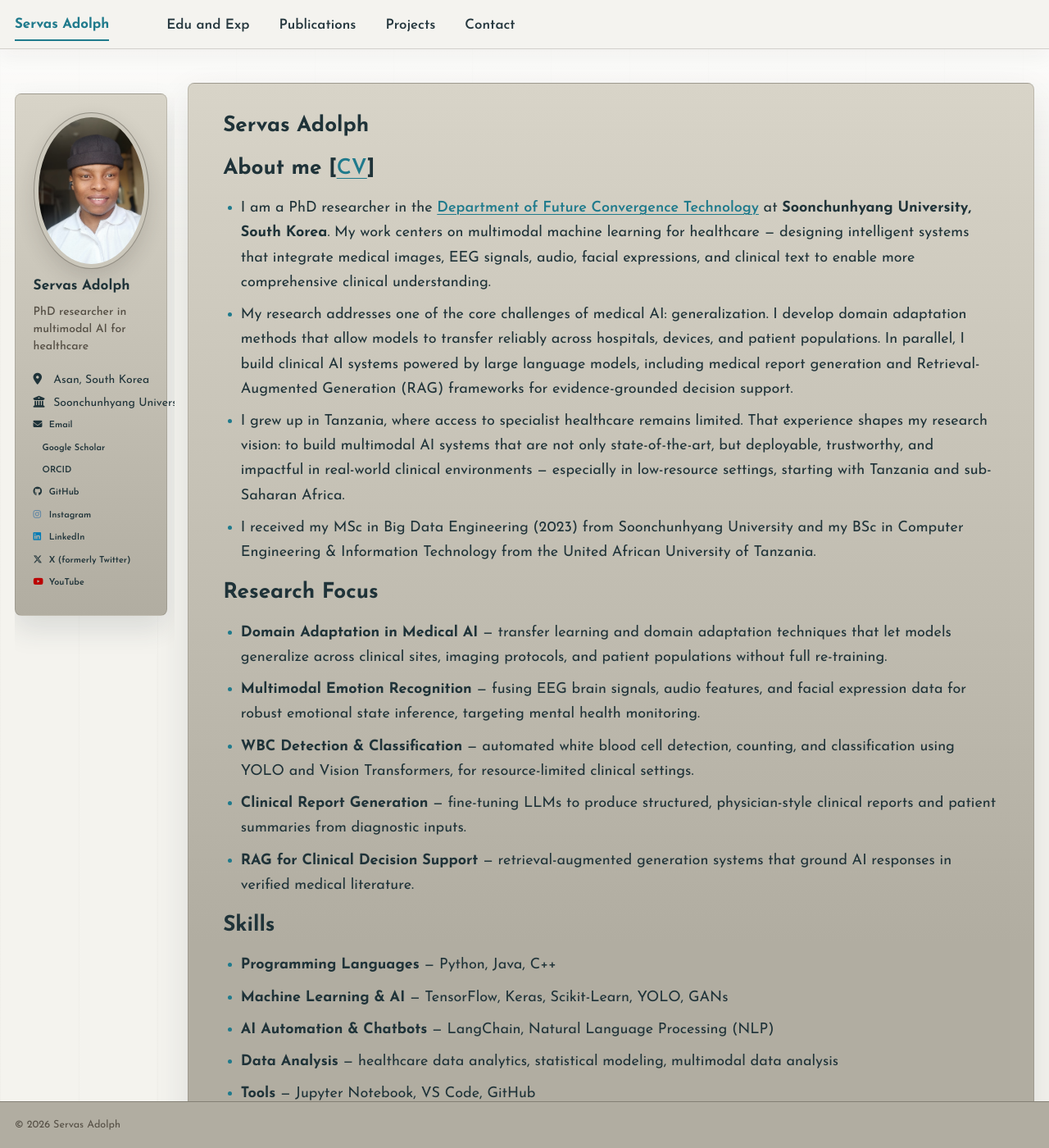
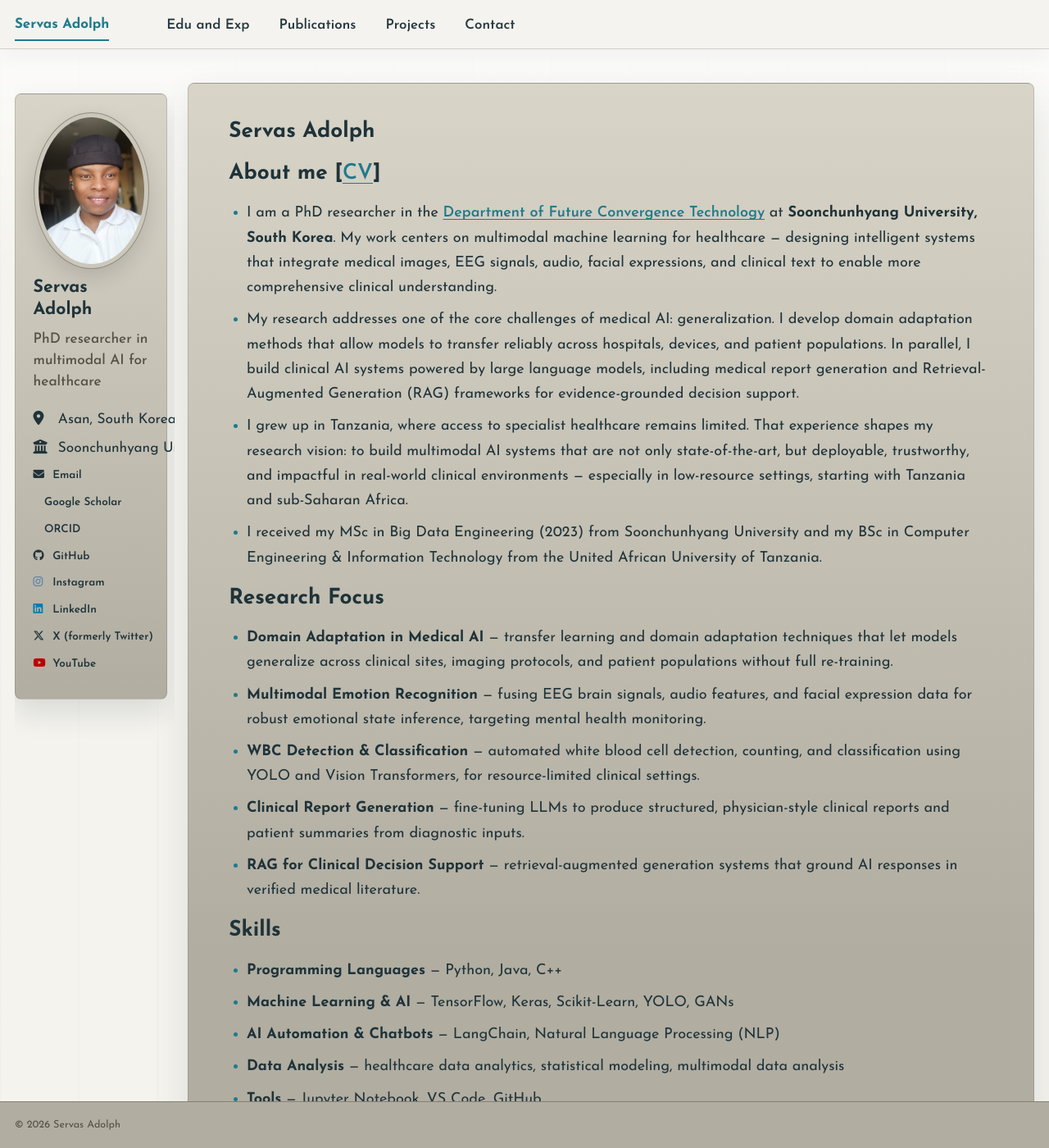
Before and after one commit to servasadolph/servasadolph.github.io, a Jekyll site: the page built from _pages/about.md, in a window 1280 px wide and 1400 px high. Shown: the whole window at 82% size. Built offline with Jekyll 4.4.1, drawn with Linux system fonts in a browser that asks for light colours; a style sheet for code colours, icons or effects is not loaded.

Commit message:
[claude] Make the site fully responsive across phone/tablet/desktop
Sidebar: the profile card previously had no width cap below the 925px
desktop-column breakpoint, so on tablets (768-924px) it rendered as a
thin, mostly-empty horizontal bar (compact mobile row stretched full
width). Now the full vertical profile-card layout (centered avatar,
name, bio, link list) kicks in at 768px instead of 925px, and the card
itself is capped at a sane max-width and centered between 480-924px so
it reads as a proportioned card on tablets instead of a stretched strip.
True phones (<480px) keep the existing compact row, which already
worked well and keeps the mobile card short.

Typography: h1/h2 now scale down on phones instead of using the same
size as desktop, with tighter heading margins on small screens.

Navigation: reserved space in the nav for the always-visible palette
toggle so it can't end up underneath the absolutely-positioned hamburger
button on narrow phones; shrunk toggle/swatch/brand sizing below 768px.

Page/archive cards: tightened phone padding, added a further desktop
padding bump at 925px+, and added overflow-wrap safety on headings and
paragraphs against long titles/URLs.

Keeps Josefin Sans and the #f4f3ee/#b1ada1 palette/toggle untouched, per
prior direction. Verified locally: `bundle exec jekyll build` completes
cleanly (Ruby 3.3 toolchain from Codex's earlier fix), `git diff --check`
clean, and the compiled CSS contains the new breakpoint rules.

```diff
--- a/_sass/layout/_base.scss
+++ b/_sass/layout/_base.scss
@@ -36,20 +36,35 @@
 }
 
 h1, h2, h3, h4, h5, h6 {
-  margin: 1.9em 0 0.55em;
-  line-height: 1.2;
+  margin: 1.5em 0 0.5em;
+  line-height: 1.25;
   font-family: $header-font-family;
   font-weight: 700;
   color: var(--global-text-color);
+  overflow-wrap: break-word;
+  word-break: break-word;
+
+  @include breakpoint($medium) {
+    margin: 1.9em 0 0.55em;
+    line-height: 1.2;
+  }
 }
 
 h1 {
   margin-top: 0;
-  font-size: $type-size-3;
+  font-size: $type-size-4;
+
+  @include breakpoint($medium) {
+    font-size: $type-size-3;
+  }
 }
 
 h2 {
-  font-size: $type-size-4;
+  font-size: $type-size-5;
+
+  @include breakpoint($medium) {
+    font-size: $type-size-4;
+  }
 }
 
 h3 {
@@ -75,6 +90,13 @@
 p {
   margin-bottom: 1.3em;
   max-width: 70ch;
+  overflow-wrap: break-word;
+  word-break: break-word;
+}
+
+img {
+  max-width: 100%;
+  height: auto;
 }
 
 u,
--- a/_sass/layout/_masthead.scss
+++ b/_sass/layout/_masthead.scss
@@ -62,12 +62,20 @@
   display: block;
   list-style-type: none;
   white-space: nowrap;
-  font-size: 0.94em;
+  font-size: 0.86em;
   font-weight: 600;
 
+  @include breakpoint($medium) {
+    font-size: 0.94em;
+  }
+
   &--lg {
-    padding-right: 2em;
+    padding-right: 0.75em;
     font-weight: 700;
+
+    @include breakpoint($medium) {
+      padding-right: 2em;
+    }
   }
 }
 
--- a/_sass/layout/_navigation.scss
+++ b/_sass/layout/_navigation.scss
@@ -179,11 +179,15 @@
 
   a {
     display: block;
-    margin: 0 1rem;
+    margin: 0 0.6rem;
     padding: 0.55rem 0 0.45rem;
     color: var(--global-masthead-link-color);
     text-decoration: none;
     line-height: 1.2;
+
+    @include breakpoint($medium) {
+      margin: 0 1rem;
+    }
 
     &:hover {
       color: var(--global-masthead-link-color-hover);
@@ -205,6 +209,12 @@
 
   .visible-links {
     display: table;
+
+    /* Reserve room for the absolutely-positioned hamburger button so the
+       persistent palette toggle never sits underneath it on narrow screens. */
+    @media screen and (max-width: $large) {
+      padding-right: 2.75rem;
+    }
 
     li {
       display: table-cell;
@@ -228,24 +238,35 @@
 
     .display-preferences {
       display: inline-flex;
-      gap: 0.5rem;
-      padding-left: 0.75rem;
+      gap: 0.35rem;
+      padding-left: 0.4rem;
+
+      @include breakpoint($medium) {
+        gap: 0.5rem;
+        padding-left: 0.75rem;
+      }
 
       #palette-toggle {
         position: static;
         display: inline-flex;
         align-items: center;
-        gap: 0.24rem;
+        gap: 0.2rem;
         width: auto;
-        height: 2.05rem;
+        height: 1.8rem;
         margin: 0;
-        padding: 0.22rem;
+        padding: 0.18rem;
         border: 1px solid var(--global-border-color);
         border-radius: 999px;
         background-color: var(--global-surface-color);
         box-shadow: 0 10px 20px rgba(33, 31, 26, 0.1);
         cursor: pointer;
         transition: $global-transition;
+
+        @include breakpoint($medium) {
+          gap: 0.24rem;
+          height: 2.05rem;
+          padding: 0.22rem;
+        }
       }
 
       #palette-toggle:hover {
@@ -255,9 +276,14 @@
 
       .palette-toggle__swatch {
         display: block;
-        width: 1.22rem;
-        height: 1.22rem;
+        width: 1rem;
+        height: 1rem;
         border: 1px solid rgba(33, 31, 26, 0.18);
+
+        @include breakpoint($medium) {
+          width: 1.22rem;
+          height: 1.22rem;
+        }
         border-radius: 999px;
       }
 
--- a/_sass/layout/_page.scss
+++ b/_sass/layout/_page.scss
@@ -5,11 +5,17 @@
 #main {
   @include container;
   @include clearfix;
-  margin-top: 2.25em;
-  padding-left: 1em;
-  padding-right: 1em;
+  margin-top: 1.6em;
+  padding-left: 0.85em;
+  padding-right: 0.85em;
   animation: intro 0.3s both;
   animation-delay: 0.35s;
+
+  @include breakpoint($medium) {
+    margin-top: 2.25em;
+    padding-left: 1em;
+    padding-right: 1em;
+  }
 
   @include breakpoint($x-large) {
     max-width: $x-large;
@@ -41,10 +47,15 @@
   border: 1px solid var(--global-border-color);
   border-radius: 8px;
   box-shadow: var(--global-soft-shadow);
-  padding: 1.55em;
+  padding: 1.35em 1.15em;
+  overflow-wrap: break-word;
 
   @include breakpoint($medium) {
     padding: 2.15em 2.35em;
+  }
+
+  @include breakpoint($large) {
+    padding: 2.5em 2.75em;
   }
 }
 
--- a/_sass/layout/_sidebar.scss
+++ b/_sass/layout/_sidebar.scss
@@ -54,6 +54,10 @@
     font-family: $sans-serif;
     font-size: $type-size-6;
     line-height: 1.5;
+
+    @include breakpoint($medium) {
+      font-size: $type-size-5;
+    }
   }
 
   img {
@@ -67,10 +71,22 @@
   border: 1px solid var(--global-border-color);
   border-radius: 8px;
   box-shadow: var(--global-card-shadow);
-  padding: 1.2em;
+  padding: 1.1em 1.2em;
+
+  /* Between phone and desktop-column widths, cap the card so it reads as a
+     proportioned profile card instead of a stretched, mostly-empty bar. */
+  @media screen and (min-width: 480px) and (max-width: 924px) {
+    max-width: 30rem;
+    margin-left: auto;
+    margin-right: auto;
+    padding: 1.75em 2em;
+  }
 
   @include breakpoint($large) {
+    max-width: none;
+    margin-left: 0;
     margin-right: 0.5em;
+    padding: 1.2em;
   }
 }
 
@@ -161,10 +177,15 @@
   // set width only, for non-square avatars
   // height: 36px;
 
-  @include breakpoint($large) {
+  @include breakpoint($medium) {
     display: block;
     width: auto;
     height: auto;
+    text-align: center;
+  }
+
+  @include breakpoint($large) {
+    text-align: left;
   }
 
   img {
@@ -172,7 +193,7 @@
     border-radius: 50%;
     box-shadow: 0 10px 24px rgba(33, 31, 26, 0.14);
 
-    @include breakpoint($large) {
+    @include breakpoint($medium) {
       padding: 5px;
       background: var(--global-surface-muted-color);
       border: 1px solid var(--global-dark-border-color);
@@ -187,18 +208,23 @@
   padding-right: 25px;
   line-height: 1;
 
-  @include breakpoint($large) {
+  @include breakpoint($medium) {
     display: block;
     width: 100%;
     padding-left: 0;
     padding-right: 0;
+    text-align: center;
+  }
+
+  @include breakpoint($large) {
+    text-align: left;
   }
 }
 
 .author__name {
   margin: 0;
 
-  @include breakpoint($large) {
+  @include breakpoint($medium) {
     margin-top: 10px;
     margin-bottom: 10px;
   }
@@ -208,11 +234,15 @@
   font-size: $type-size-5;
   font-weight: 700;
   line-height: 1.25;
+
+  @include breakpoint($medium) {
+    font-size: $type-size-4;
+  }
 }
 
 .sidebar .author__desktop {
   display: none;
-  @media screen and (min-width: 1024px) {
+  @include breakpoint($medium) {
     display: block;
   }
 }
@@ -220,7 +250,7 @@
 .author__pronouns {
   margin: 0;
 
-  @include breakpoint($large) {
+  @include breakpoint($medium) {
     margin-top: 10px;
     margin-bottom: 10px;
   }
@@ -231,7 +261,7 @@
   color: var(--global-text-color-light);
   font-weight: 500;
 
-  @include breakpoint($large) {
+  @include breakpoint($medium) {
     margin-top: 10px;
     margin-bottom: 20px;
   }
@@ -252,14 +282,14 @@
     }
   }
 
-  @include breakpoint($large) {
+  @include breakpoint($medium) {
     display: block;
   }
 
   button {
     margin-bottom: 0;
 
-    @include breakpoint($large) {
+    @include breakpoint($medium) {
       display: none;
     }
   }
@@ -279,7 +309,7 @@
   box-shadow: 0 0 10px rgba(#000, 0.25);
   cursor: default;
 
-  @include breakpoint($large) {
+  @include breakpoint($medium) {
     display: block;
     position: relative;
     margin: 0;
@@ -287,6 +317,7 @@
     border: 0;
     background: transparent;
     box-shadow: none;
+    text-align: left;
   }
 
   &:before {
@@ -301,7 +332,7 @@
     border-color: var(--global-border-color) transparent;
     z-index: 0;
 
-    @include breakpoint($large) {
+    @include breakpoint($medium) {
       display: none;
     }
   }
@@ -318,7 +349,7 @@
     border-color: #fff transparent;
     z-index: 1;
 
-    @include breakpoint($large) {
+    @include breakpoint($medium) {
       display: none;
     }
   }
```
